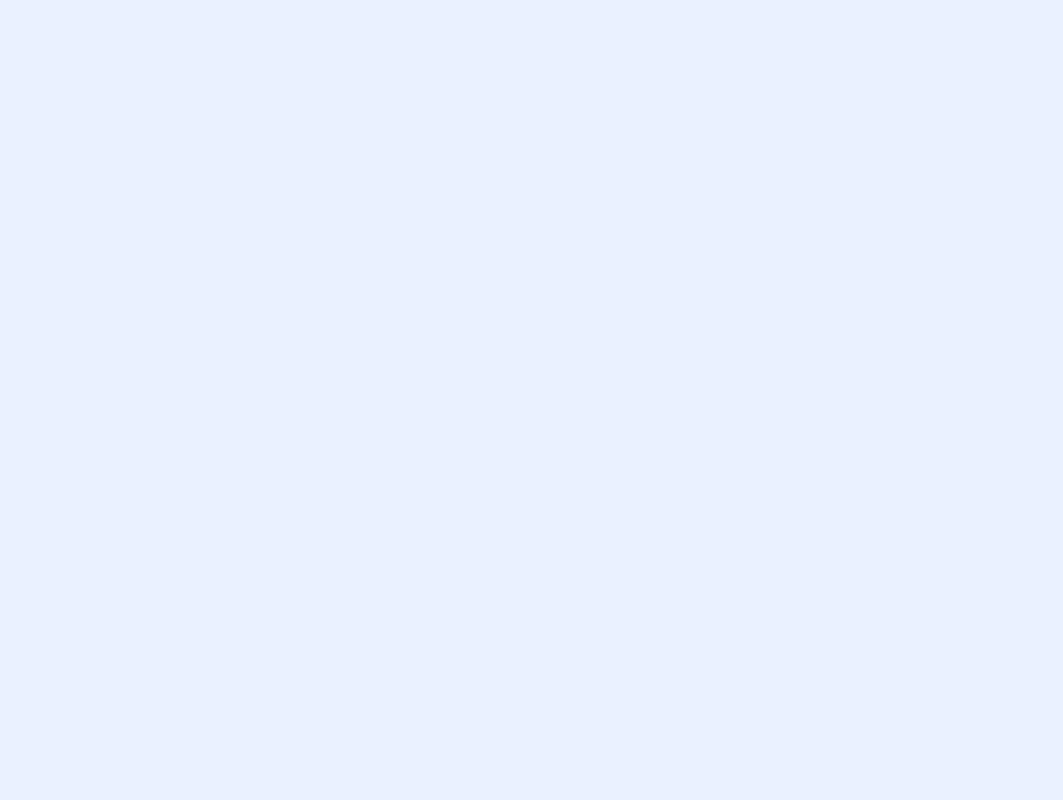
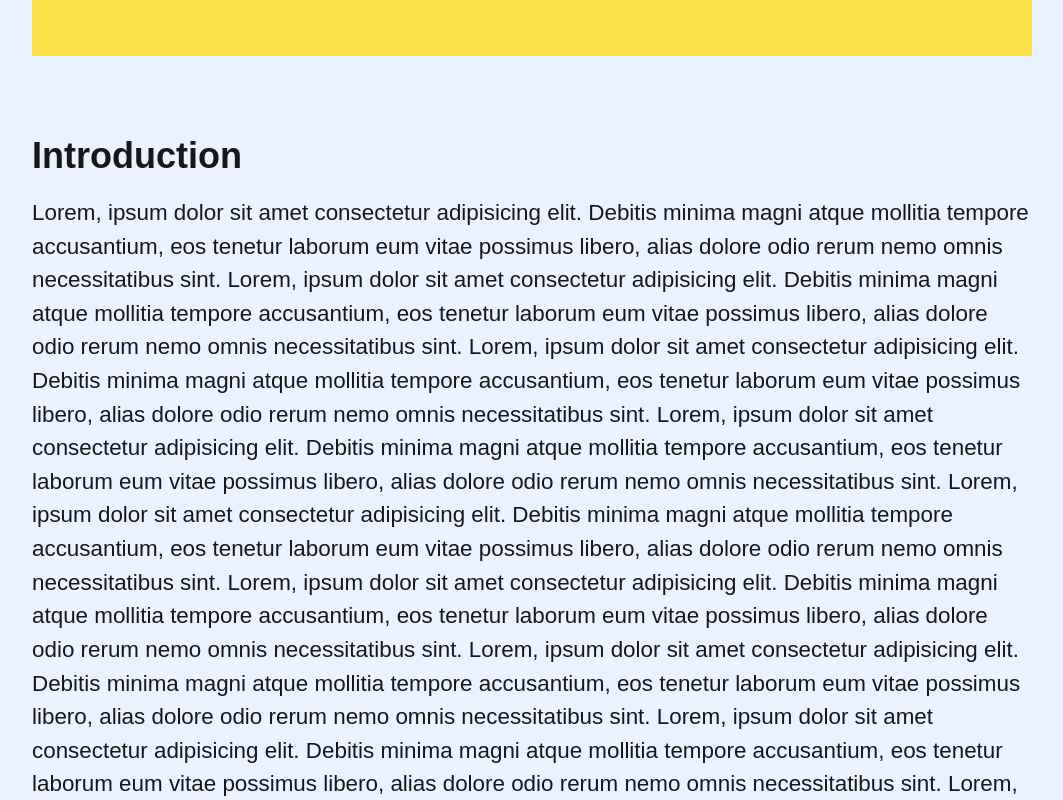
Before and after one commit to zzay6/felzy, a Next.js app: page /blog/1 in a window 1280 px wide. Shown: the part 660-1460 px from the top of the page, without its empty margins (108-1171 px from the left). Before the commit the page ends 800 px from the top, so only its background shows below. Built offline with nearby package versions, Linux system fonts and the light colour scheme.

Commit message:
Blog show

```diff
--- a/package.json
+++ b/package.json
@@ -16,6 +16,8 @@
   },
   "devDependencies": {
     "@eslint/eslintrc": "^3",
+    "@types/node": "22.13.4",
+    "@types/react": "19.0.10",
     "eslint": "^9",
     "eslint-config-next": "15.1.7",
     "postcss": "^8",
--- a/src/pages/blog/[slug].js
+++ /dev/null
@@ -1,10 +0,0 @@
-import { useRouter } from "next/router";
-
-export default function Page() {
-  const router = useRouter();
-  return (
-    <>
-      <div className="container mx-auto"></div>
-    </>
-  );
-}
--- /dev/null
+++ b/src/pages/blog/[slug]/index.jsx
@@ -0,0 +1,135 @@
+import { useRouter } from "next/router";
+
+export default function Page() {
+  const router = useRouter();
+  return (
+    <>
+      <div
+        className="container mx-auto pt-36"
+        style={{
+          maxWidth: "1000px",
+        }}
+      >
+        <div
+          style={{
+            maxWidth: "800px",
+          }}
+          className="mx-auto"
+        >
+          <h3 className="text-gray-500 mb-10 font-bold text-xl text-center flex gap-6 justify-center">
+            <span>Technology</span>|<span>Politics</span>|<span>Economics</span>
+          </h3>
+          <h1 className="text-4xl font-bold mb-10 text-center">
+            Ini Judul Artikel Misalnya Ini Tuh Panjang Terus Ada Lagi Di
+            Belakangnya
+          </h1>
+        </div>
+        <h6></h6>
+        <div className="bg-yellow-300 h-96"></div>
+
+        <p
+          style={{
+            fontSize: "1.4em",
+          }}
+          className="my-20"
+        >
+          <h1 className="font-bold text-4xl mb-5">Introduction</h1>
+          Lorem, ipsum dolor sit amet consectetur adipisicing elit. Debitis
+          minima magni atque mollitia tempore accusantium, eos tenetur laborum
+          eum vitae possimus libero, alias dolore odio rerum nemo omnis
+          necessitatibus sint. Lorem, ipsum dolor sit amet consectetur
+          adipisicing elit. Debitis minima magni atque mollitia tempore
+          accusantium, eos tenetur laborum eum vitae possimus libero, alias
+          dolore odio rerum nemo omnis necessitatibus sint. Lorem, ipsum dolor
+          sit amet consectetur adipisicing elit. Debitis minima magni atque
+          mollitia tempore accusantium, eos tenetur laborum eum vitae possimus
+          libero, alias dolore odio rerum nemo omnis necessitatibus sint. Lorem,
+          ipsum dolor sit amet consectetur adipisicing elit. Debitis minima
+          magni atque mollitia tempore accusantium, eos tenetur laborum eum
+          vitae possimus libero, alias dolore odio rerum nemo omnis
+          necessitatibus sint. Lorem, ipsum dolor sit amet consectetur
+          adipisicing elit. Debitis minima magni atque mollitia tempore
+          accusantium, eos tenetur laborum eum vitae possimus libero, alias
+          dolore odio rerum nemo omnis necessitatibus sint. Lorem, ipsum dolor
+          sit amet consectetur adipisicing elit. Debitis minima magni atque
+          mollitia tempore accusantium, eos tenetur laborum eum vitae possimus
+          libero, alias dolore odio rerum nemo omnis necessitatibus sint. Lorem,
+          ipsum dolor sit amet consectetur adipisicing elit. Debitis minima
+          magni atque mollitia tempore accusantium, eos tenetur laborum eum
+          vitae possimus libero, alias dolore odio rerum nemo omnis
+          necessitatibus sint. Lorem, ipsum dolor sit amet consectetur
+          adipisicing elit. Debitis minima magni atque mollitia tempore
+          accusantium, eos tenetur laborum eum vitae possimus libero, alias
+          dolore odio rerum nemo omnis necessitatibus sint. Lorem, ipsum dolor
+          sit amet consectetur adipisicing elit. Debitis minima magni atque
+          mollitia tempore accusantium, eos tenetur laborum eum vitae possimus
+          libero, alias dolore odio rerum nemo omnis necessitatibus sint. Lorem,
+          ipsum dolor sit amet consectetur adipisicing elit. Debitis minima
+          magni atque mollitia tempore accusantium, eos tenetur laborum eum
+          vitae possimus libero, alias dolore odio rerum nemo omnis
+          necessitatibus sint. Lorem, ipsum dolor sit amet consectetur
+          adipisicing elit. Debitis minima magni atque mollitia tempore
+          accusantium, eos tenetur laborum eum vitae possimus libero, alias
+          dolore odio rerum nemo omnis necessitatibus sint. Lorem, ipsum dolor
+          sit amet consectetur adipisicing elit. Debitis minima magni atque
+          mollitia tempore accusantium, eos tenetur laborum eum vitae possimus
+          libero, alias dolore odio rerum nemo omnis necessitatibus sint. Lorem,
+          ipsum dolor sit amet consectetur adipisicing elit. Debitis minima
+          magni atque mollitia tempore accusantium, eos tenetur laborum eum
+          vitae possimus libero, alias dolore odio rerum nemo omnis
+          necessitatibus sint. Lorem, ipsum dolor sit amet consectetur
+          adipisicing elit. Debitis minima magni atque mollitia tempore
+          accusantium, eos tenetur laborum eum vitae possimus libero, alias
+          dolore odio rerum nemo omnis necessitatibus sint.Lorem, ipsum dolor
+          sit amet consectetur adipisicing elit. Debitis minima magni atque
+          mollitia tempore accusantium, eos tenetur laborum eum vitae possimus
+          libero, alias dolore odio rerum nemo omnis necessitatibus sint. Lorem,
+          ipsum dolor sit amet consectetur adipisicing elit. Debitis minima
+          magni atque mollitia tempore accusantium, eos tenetur laborum eum
+          vitae possimus libero, alias dolore odio rerum nemo omnis
+          necessitatibus sint. Lorem, ipsum dolor sit amet consectetur
+          adipisicing elit. Debitis minima magni atque mollitia tempore
+          accusantium, eos tenetur laborum eum vitae possimus libero, alias
+          dolore odio rerum nemo omnis necessitatibus sint. Lorem, ipsum dolor
+          sit amet consectetur adipisicing elit. Debitis minima magni atque
+          mollitia tempore accusantium, eos tenetur laborum eum vitae possimus
+          libero, alias dolore odio rerum nemo omnis necessitatibus sint. Lorem,
+          ipsum dolor sit amet consectetur adipisicing elit. Debitis minima
+          magni atque mollitia tempore accusantium, eos tenetur laborum eum
+          vitae possimus libero, alias dolore odio rerum nemo omnis
+          necessitatibus sint. Lorem, ipsum dolor sit amet consectetur
+          adipisicing elit. Debitis minima magni atque mollitia tempore
+          accusantium, eos tenetur laborum eum vitae possimus libero, alias
+          dolore odio rerum nemo omnis necessitatibus sint. Lorem, ipsum dolor
+          sit amet consectetur adipisicing elit. Debitis minima magni atque
+          mollitia tempore accusantium, eos tenetur laborum eum vitae possimus
+          libero, alias dolore odio rerum nemo omnis necessitatibus sint.Lorem,
+          ipsum dolor sit amet consectetur adipisicing elit. Debitis minima
+          magni atque mollitia tempore accusantium, eos tenetur laborum eum
+          vitae possimus libero, alias dolore odio rerum nemo omnis
+          necessitatibus sint. Lorem, ipsum dolor sit amet consectetur
+          adipisicing elit. Debitis minima magni atque mollitia tempore
+          accusantium, eos tenetur laborum eum vitae possimus libero, alias
+          dolore odio rerum nemo omnis necessitatibus sint. Lorem, ipsum dolor
+          sit amet consectetur adipisicing elit. Debitis minima magni atque
+          mollitia tempore accusantium, eos tenetur laborum eum vitae possimus
+          libero, alias dolore odio rerum nemo omnis necessitatibus sint. Lorem,
+          ipsum dolor sit amet consectetur adipisicing elit. Debitis minima
+          magni atque mollitia tempore accusantium, eos tenetur laborum eum
+          vitae possimus libero, alias dolore odio rerum nemo omnis
+          necessitatibus sint. Lorem, ipsum dolor sit amet consectetur
+          adipisicing elit. Debitis minima magni atque mollitia tempore
+          accusantium, eos tenetur laborum eum vitae possimus libero, alias
+          dolore odio rerum nemo omnis necessitatibus sint. Lorem, ipsum dolor
+          sit amet consectetur adipisicing elit. Debitis minima magni atque
+          mollitia tempore accusantium, eos tenetur laborum eum vitae possimus
+          libero, alias dolore odio rerum nemo omnis necessitatibus sint. Lorem,
+          ipsum dolor sit amet consectetur adipisicing elit. Debitis minima
+          magni atque mollitia tempore accusantium, eos tenetur laborum eum
+          vitae possimus libero, alias dolore odio rerum nemo omnis
+          necessitatibus sint.
+        </p>
+      </div>
+    </>
+  );
+}
--- a/src/pages/index.jsx
+++ b/src/pages/index.jsx
@@ -1,5 +1,5 @@
 import Image from "next/image";
-import CardBlog from "@/components/cardBlog";
+import CardBlog from "./../components/CardBlog";
 
 export default function Home() {
   return (
```
Also changed, not shown: src/pages/_app.jsx (+4 -4 lines), 1 other file (tests, documents, lock files or other folders).
